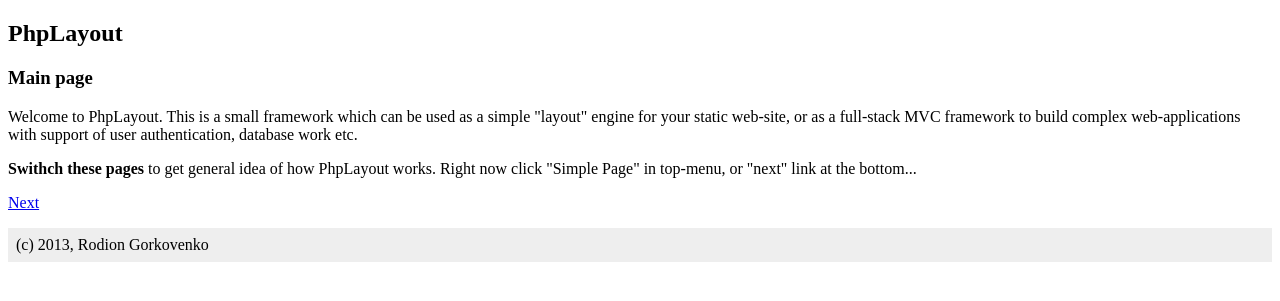
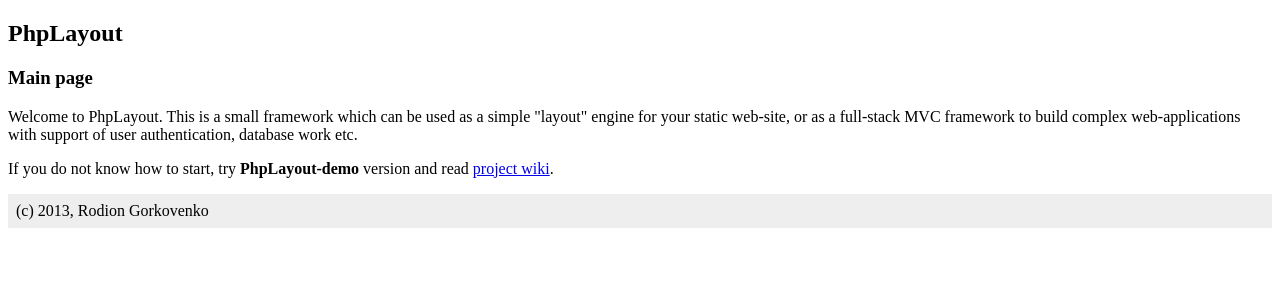
Before and after one commit to RodionGork/PhpLayout, a PHP site: page / in a window 1280 px wide. Shown: the part 42-343 px from the top of the page. Run offline with PHP 8.4, Linux system fonts and the light colour scheme.

Commit message:
Modified main page after branch split.

```diff
--- a/pages/main.php
+++ b/pages/main.php
@@ -10,8 +10,5 @@ as a full-stack MVC framework to build complex web-applications with support of
 </p>
 
 <p>
-<b>Swithch these pages</b> to get general idea of how PhpLayout works. Right now click "Simple Page" in top-menu, or
-"next" link at the bottom...
+If you do not know how to start, try <b>PhpLayout-demo</b> version and read <a href="https://github.com/RodionGork/PhpLayout/wiki">project wiki</a>.
 </p>
-
-<p><a href="<?= url('simple') ?>">Next</a></p>
```
